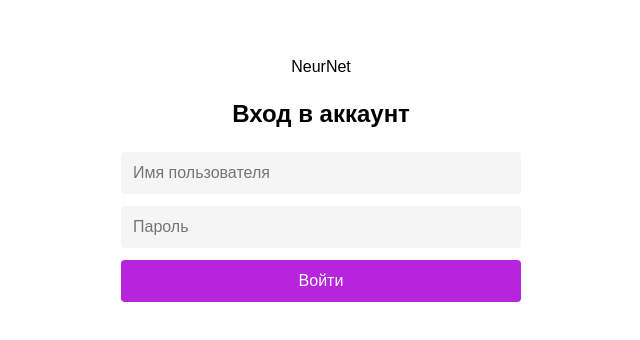
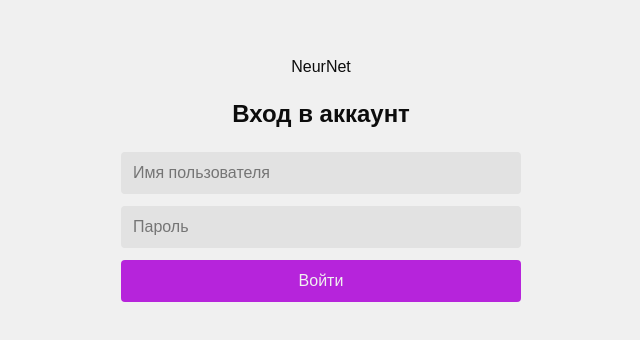
Before and after one commit to NeurNet/Neur.Client.Web, a React (Vite) app: page /login in a window 1280 px wide. Shown: the part 220-560 px from the top of the page, without its empty margins (319-959 px from the left). Built offline with nearby package versions, Linux system fonts and the light colour scheme; no server answers.

Commit message:
chore: better color variables

```diff
--- a/src/components/sidebar/Sidebar.module.css
+++ b/src/components/sidebar/Sidebar.module.css
@@ -1,22 +1,12 @@
 .sidebar {
   display: flex;
   flex-direction: column;
-  border-right: 2px solid var(--color-bg-secondary);
+  border-right: 2px solid var(--color-muted);
   background-color: var(--color-bg);
   box-sizing: border-box;
   padding: 12px;
   width: 300px;
   height: 100%;
-}
-
-.logo {
-  text-align: center;
-  text-decoration: none;
-  color: var(--color-text);
-  font-weight: 600;
-}
-.logo:hover {
-  text-decoration: underline;
 }
 
 .bottom {
--- a/src/components/ui/button/Button.module.css
+++ b/src/components/ui/button/Button.module.css
@@ -8,32 +8,17 @@
   border: none;
   cursor: pointer;
   transition: background-color 200ms;
-  color: var(--color-bg);
-}
-.button:disabled {
-  background-color: color-mix(in srgb, var(--color-primary), #000 40%);
-  cursor: not-allowed;
-}
-
-.primary {
   padding: 12px 16px;
   border-radius: 4px;
   background-color: var(--color-primary);
+  color: var(--color-bg);
 }
-.primary:hover {
-  background-color: color-mix(in srgb, var(--color-primary), #000 20%);
+.button:hover {
+  background-color: var(--color-primary-accent);
 }
-.primary:disabled {
-  background-color: color-mix(in srgb, var(--color-primary), #000 40%);
-}
-
-.icon {
-  padding: 8px;
-  border-radius: 50px;
-  background-color: transparent;
-}
-.icon:hover {
-  background-color: var(--color-bg-secondary);
+.button:disabled {
+  background-color: var(--color-primary-accent);
+  cursor: not-allowed;
 }
 
 .loader {
--- a/src/components/ui/button/Button.tsx
+++ b/src/components/ui/button/Button.tsx
@@ -4,20 +4,12 @@ import clsx from 'clsx';
 
 export interface ButtonProps extends React.ButtonHTMLAttributes<HTMLButtonElement> {
   showLoader?: boolean;
-  variant?: 'primary' | 'icon';
 }
 
-export function Button({
-  showLoader,
-  className,
-  disabled,
-  children,
-  variant = 'primary',
-  ...props
-}: ButtonProps) {
+export function Button({ showLoader, className, disabled, children, ...props }: ButtonProps) {
   return (
     <button
-      className={clsx(classes.button, classes[variant], className)}
+      className={clsx(classes.button, className)}
       disabled={showLoader || disabled}
       {...props}
     >
--- a/src/components/ui/input/Input.module.css
+++ b/src/components/ui/input/Input.module.css
@@ -1,5 +1,6 @@
 .input {
-  background-color: var(--color-bg-secondary);
+  background-color: var(--color-muted);
+  color: var(--color-text);
   border: none;
   border-radius: 4px;
   font-size: 16px;
--- a/src/components/ui/sidebar-button/SidebarButton.module.css
+++ b/src/components/ui/sidebar-button/SidebarButton.module.css
@@ -8,7 +8,7 @@
   border-radius: 4px;
   border: none;
   cursor: pointer;
-  transition: background-color 200ms, color 200ms;
+  transition: background-color 200ms;
   width: 100%;
 }
 .sidebarButton:disabled {
@@ -20,7 +20,7 @@
   background-color: transparent;
 }
 .default:hover {
-  background-color: var(--color-bg-secondary);
+  background-color: var(--color-muted);
 }
 
 .danger {
@@ -28,11 +28,10 @@
   background-color: transparent;
 }
 .danger:hover {
-  background-color: color-mix(in srgb, var(--color-danger), #fff 90%);
+  background-color: var(--color-danger-accent);
 }
 .danger:disabled {
-  color: var(--color-text);
-  background-color: var(--color-bg-secondary);
+  background-color: var(--color-danger-accent);
 }
 
 .loader {
--- a/src/styles/index.css
+++ b/src/styles/index.css
@@ -21,7 +21,7 @@ table {
 
 td,
 th {
-  border: 1px solid var(--color-text);
+  border: 2px solid var(--color-muted);
   padding: 4px 8px;
 }
 
--- a/src/styles/theme.css
+++ b/src/styles/theme.css
@@ -1,7 +1,12 @@
 :root {
-  --color-bg: #fff;
-  --color-bg-secondary: #f5f5f5;
-  --color-text: #000;
+  --color-primary: #b624db;
+  --color-primary-accent: #9b28b8;
+
   --color-danger: #ff4343;
-  --color-primary: #b624db;
+  --color-danger-accent: #ffdede;
+
+  --color-muted: #e2e2e2;
+
+  --color-bg: #f0f0f0;
+  --color-text: #0c0c0c;
 }
```
